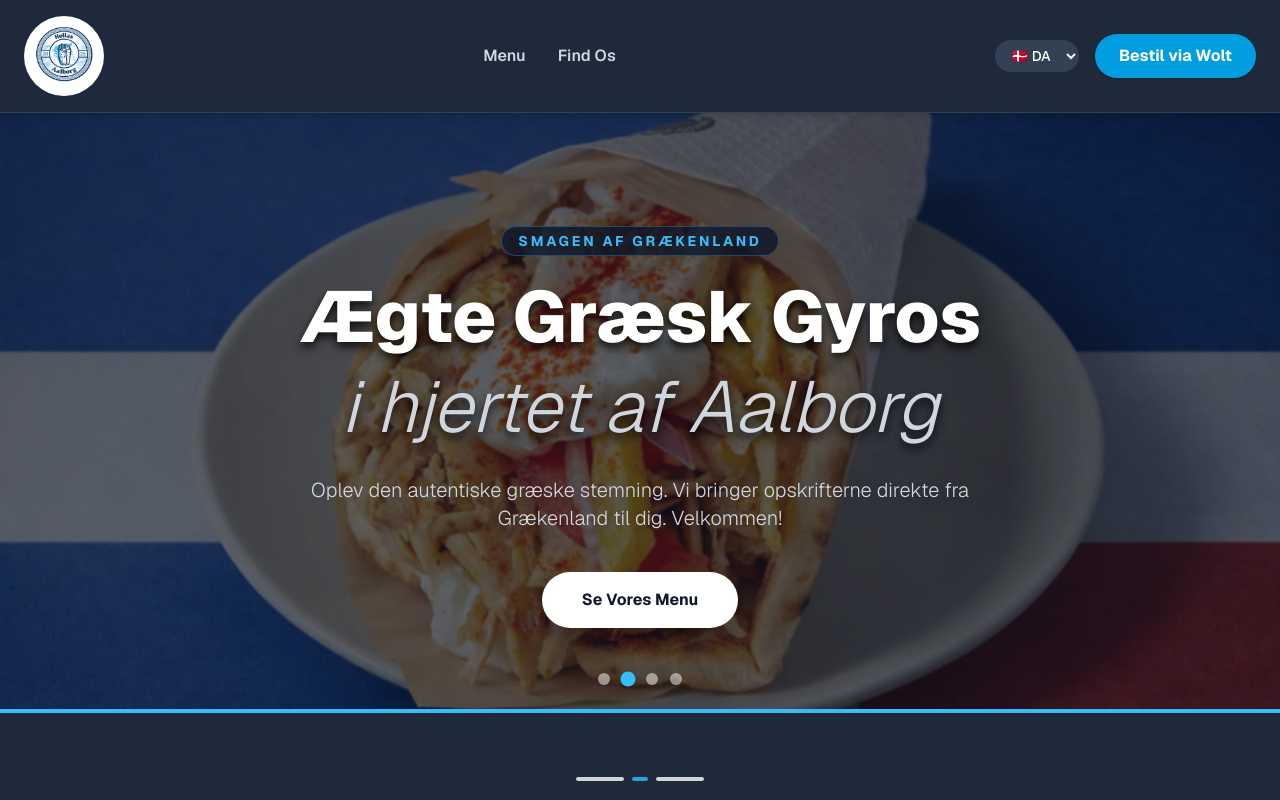
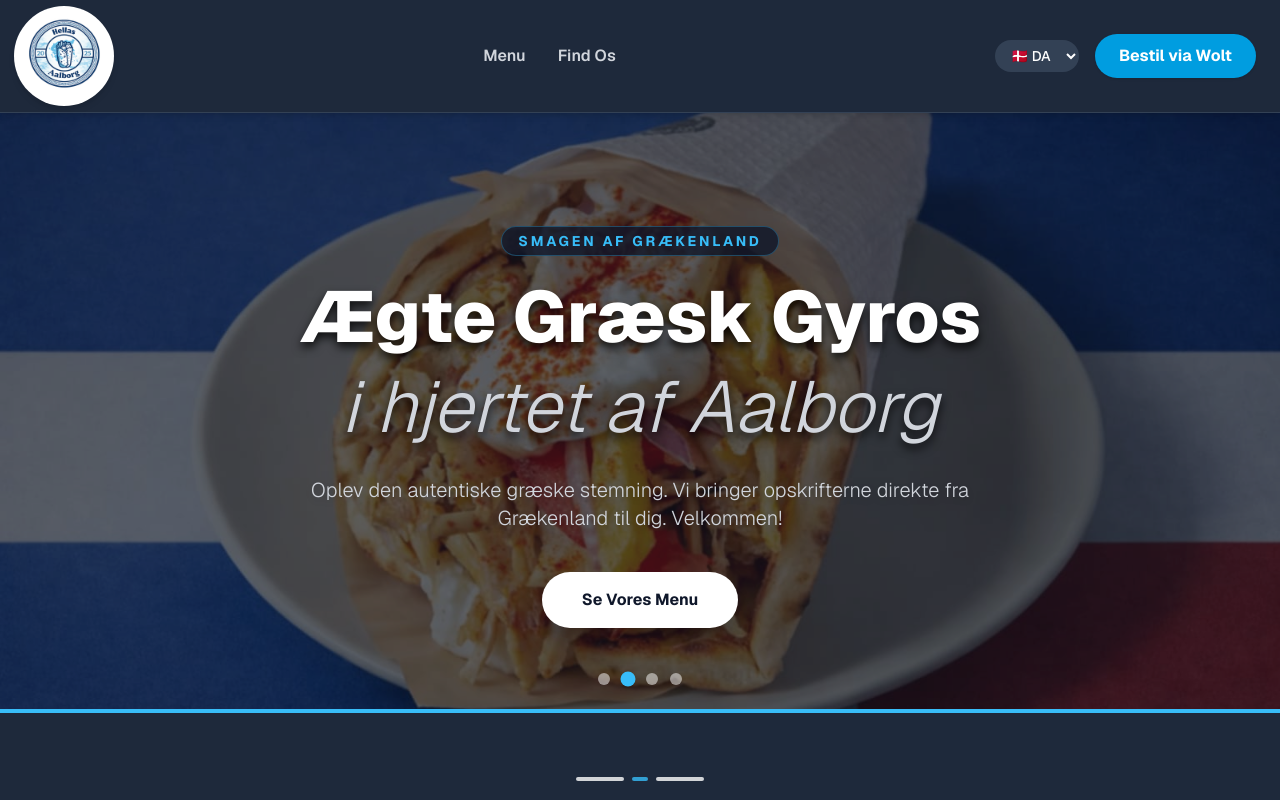
Before and after one commit to panoskoul108/hellas-aalborg-web, a Next.js app: page / in a window 1280 px wide. Shown: the top 800 px of the page. Built offline with nearby package versions, Linux system fonts and the light colour scheme.

Commit message:
Update page.tsx

```diff
--- a/app/page.tsx
+++ b/app/page.tsx
@@ -284,7 +284,8 @@ export default function Home() {
          <img
   src="/logo.png"
   alt="Hellas Aalborg Logo"
-            className="h-16 md:h-20 w-auto object-contain rounded-full"
+  // Προσθέσαμε το object-cover και το scale-125 (ή 150 αν θέλει κι άλλο ζουμ)
+  className="h-16 w-16 md:h-20 md:w-20 object-cover rounded-full scale-125 shadow-md"
 />
         </div>
 
@@ -509,9 +510,10 @@ export default function Home() {
 
           <div>
            <img
-              src="/logo.jpg"
+  src="/logo.png"
   alt="Hellas Aalborg Logo"
-              className="h-20 w-auto rounded-full mb-6 shadow-lg object-contain"
+  // Εδώ το κάνουμε λίγο μεγαλύτερο για το Footer
+  className="h-24 w-24 object-cover rounded-full scale-125 mb-6 shadow-lg bg-white"
 />
             <p className="mb-6 text-sm leading-relaxed">
               {t.footerDesc}
```
Lines whose indentation alone changed are shown as unchanged.
